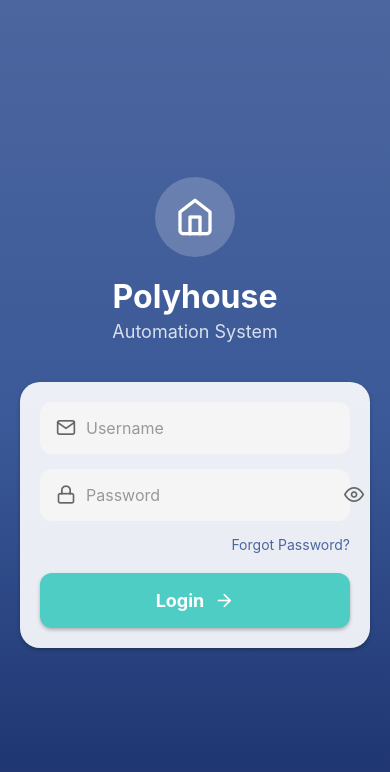
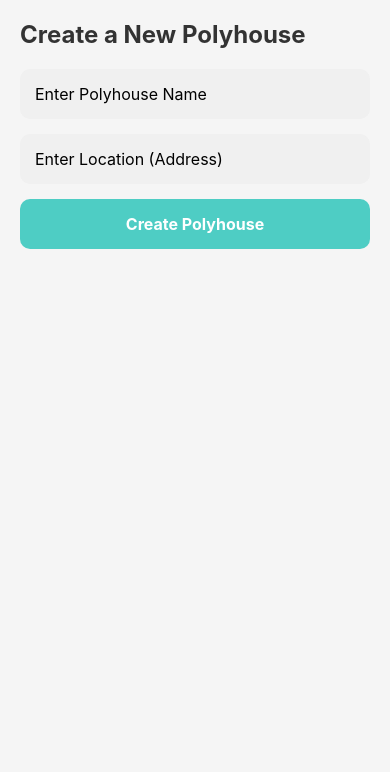
Before and after one commit to drockparashar/FarmAutomation-App, a React Native app: screen /CreatePolyhouse in a window 390 px wide. Shown: the top 772 px of the page. Built offline with nearby package versions, Linux system fonts and the light colour scheme.

Commit message:
Added createNewPolyhouse Screen

```diff
--- a/navigation/AppNavigator.js
+++ b/navigation/AppNavigator.js
@@ -4,6 +4,8 @@ import { createStackNavigator } from '@react-navigation/stack';
 import HomeScreen from '../screens/HomeScreen';
 import LoginScreen from '../screens/LoginScreen';
 import SettingsScreen from '../screens/SettingsScreen';
+import PolyhouseListScreen from '../screens/PolyhouseListScreen';
+import CreatePolyhouseScreen from '../screens/CreatePolyhouseScreen';
 
 const Stack = createStackNavigator();
 
@@ -14,6 +16,8 @@ const AppNavigator = () => {
         <Stack.Screen name="Home" component={HomeScreen} options={{ headerShown: false }}/>
         <Stack.Screen name="Login" component={LoginScreen} options={{ headerShown: false }} />
         <Stack.Screen name="Settings" component={SettingsScreen} options={{ headerShown: false }}/>
+        <Stack.Screen name="PolyhouseList" component={PolyhouseListScreen} options={{headerShown:false}}/>
+        <Stack.Screen name="CreatePolyhouse" component={CreatePolyhouseScreen} options={{headerShown:false}}/>
       </Stack.Navigator>
     </NavigationContainer>
   );
--- /dev/null
+++ b/screens/CreatePolyhouseScreen.js
@@ -0,0 +1,106 @@
+import React, { useState } from 'react';
+import { View, Text, TextInput, TouchableOpacity, StyleSheet, ActivityIndicator, Alert } from 'react-native';
+import axios from 'axios';
+import AsyncStorage from '@react-native-async-storage/async-storage';
+
+const CreatePolyhouseScreen = ({ navigation }) => {
+  const [polyhouseName, setPolyhouseName] = useState('');
+  const [location, setLocation] = useState('');
+  const [isSubmitting, setIsSubmitting] = useState(false);
+
+  // Create a new polyhouse
+  const handleCreatePolyhouse = async () => {
+    if (!polyhouseName || !location) {
+      Alert.alert('Validation Error', 'Please enter both a name and a location.');
+      return;
+    }
+
+    setIsSubmitting(true);
+    try {
+      const token = await AsyncStorage.getItem('user-token');
+      const response = await axios.post(
+        'http://192.168.71.243:3000/api/polyhouses',
+        {
+          name: polyhouseName,
+          location: { address: location },
+        },
+        {
+          headers: { Authorization: `Bearer ${token}` },
+        }
+      );
+
+      Alert.alert('Success', 'Polyhouse created successfully!');
+      setPolyhouseName('');
+      setLocation('');
+      navigation.goBack(); // Go back to the list page
+    } catch (error) {
+      console.error('Error creating polyhouse:', error);
+      Alert.alert('Error', 'Unable to create polyhouse. Please try again later.');
+    } finally {
+      setIsSubmitting(false);
+    }
+  };
+
+  return (
+    <View style={styles.container}>
+      <Text style={styles.header}>Create a New Polyhouse</Text>
+      <TextInput
+        placeholder="Enter Polyhouse Name"
+        style={styles.input}
+        value={polyhouseName}
+        onChangeText={setPolyhouseName}
+      />
+      <TextInput
+        placeholder="Enter Location (Address)"
+        style={styles.input}
+        value={location}
+        onChangeText={setLocation}
+      />
+      <TouchableOpacity
+        style={styles.createButton}
+        onPress={handleCreatePolyhouse}
+        disabled={isSubmitting}
+      >
+        {isSubmitting ? (
+          <ActivityIndicator color="#FFF" />
+        ) : (
+          <Text style={styles.createButtonText}>Create Polyhouse</Text>
+        )}
+      </TouchableOpacity>
+    </View>
+  );
+};
+
+export default CreatePolyhouseScreen;
+
+const styles = StyleSheet.create({
+  container: {
+    flex: 1,
+    backgroundColor: '#f5f5f5',
+    padding: 20,
+  },
+  header: {
+    fontSize: 24,
+    fontWeight: 'bold',
+    marginBottom: 20,
+    color: '#333',
+  },
+  input: {
+    backgroundColor: '#f0f0f0',
+    padding: 15,
+    borderRadius: 10,
+    marginBottom: 15,
+    fontSize: 16,
+  },
+  createButton: {
+    backgroundColor: '#4ECDC4',
+    padding: 15,
+    borderRadius: 10,
+    alignItems: 'center',
+  },
+  createButtonText: {
+    color: '#FFF',
+    fontSize: 16,
+    fontWeight: 'bold',
+  },
+});
--- a/screens/LoginScreen.js
+++ b/screens/LoginScreen.js
@@ -67,7 +67,7 @@ const LoginScreen = ({ navigation }) => {
 
       if (response.data.token) {
         await AsyncStorage.setItem("user-token", response.data.token);
-        navigation.navigate('Home');
+        navigation.navigate('PolyhouseList');
       } else {
         Alert.alert("Login failed", "Invalid credentials, please try again.");
       }
--- /dev/null
+++ b/screens/PolyhouseListScreen.js
@@ -0,0 +1,103 @@
+import React, { useEffect, useState } from 'react';
+import { View, Text, StyleSheet, FlatList, TouchableOpacity, ActivityIndicator, Alert } from 'react-native';
+import axios from 'axios';
+import AsyncStorage from '@react-native-async-storage/async-storage';
+
+const PolyhouseListScreen = ({ navigation }) => {
+  const [polyhouses, setPolyhouses] = useState([]);
+  const [isLoading, setIsLoading] = useState(true);
+
+  // Fetch user's polyhouses
+  const fetchPolyhouses = async () => {
+    setIsLoading(true);
+    try {
+      const token = await AsyncStorage.getItem('user-token');
+      const response = await axios.get('http://192.168.71.243:3000/api/polyhouses', {
+        headers: { Authorization: `Bearer ${token}` },
+      });
+      setPolyhouses(response.data.polyhouses);
+    } catch (error) {
+      console.error('Error fetching polyhouses:', error);
+      Alert.alert('Error', 'Unable to fetch polyhouses. Please try again later.');
+    } finally {
+      setIsLoading(false);
+    }
+  };
+
+  useEffect(() => {
+    fetchPolyhouses();
+  }, []);
+
+  return (
+    <View style={styles.container}>
+      {isLoading ? (
+        <ActivityIndicator size="large" color="#4ECDC4" />
+      ) : (
+        <>
+          <FlatList
+            data={polyhouses}
+            keyExtractor={(item) => item._id}
+            renderItem={({ item }) => (
+              <View style={styles.polyhouseItem}>
+                <Text style={styles.polyhouseName}>{item.name}</Text>
+                <Text style={styles.polyhouseLocation}>{item.location.address || 'No address provided'}</Text>
+              </View>
+            )}
+            ListHeaderComponent={
+              <Text style={styles.headerText}>My Polyhouses</Text>
+            }
+          />
+          <TouchableOpacity
+            style={styles.createButton}
+            onPress={() => navigation.navigate('CreatePolyhouse')}
+          >
+            <Text style={styles.createButtonText}>Add New Polyhouse</Text>
+          </TouchableOpacity>
+        </>
+      )}
+    </View>
+  );
+};
+
+export default PolyhouseListScreen;
+
+const styles = StyleSheet.create({
+  container: {
+    flex: 1,
+    backgroundColor: '#f5f5f5',
+    padding: 20,
+  },
+  headerText: {
+    fontSize: 24,
+    fontWeight: 'bold',
+    marginBottom: 20,
+    color: '#333',
+  },
+  polyhouseItem: {
+    backgroundColor: '#FFF',
+    padding: 15,
+    borderRadius: 10,
+    marginBottom: 10,
+    elevation: 2,
+  },
+  polyhouseName: {
+    fontSize: 18,
+    fontWeight: 'bold',
+  },
+  polyhouseLocation: {
+    fontSize: 14,
+    color: '#666',
+  },
+  createButton: {
+    marginTop: 20,
+    backgroundColor: '#4ECDC4',
+    padding: 15,
+    borderRadius: 10,
+    alignItems: 'center',
+  },
+  createButtonText: {
+    color: '#FFF',
+    fontSize: 16,
+    fontWeight: 'bold',
+  },
+});
```
